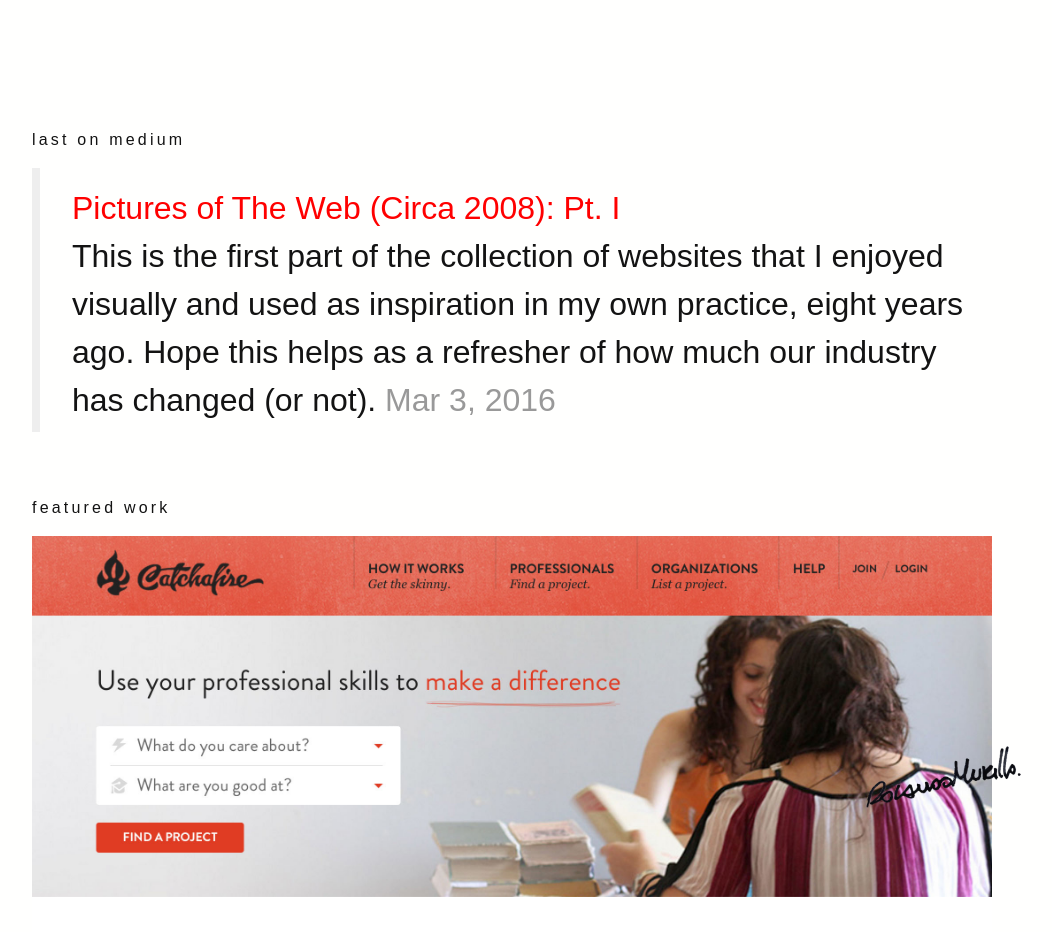
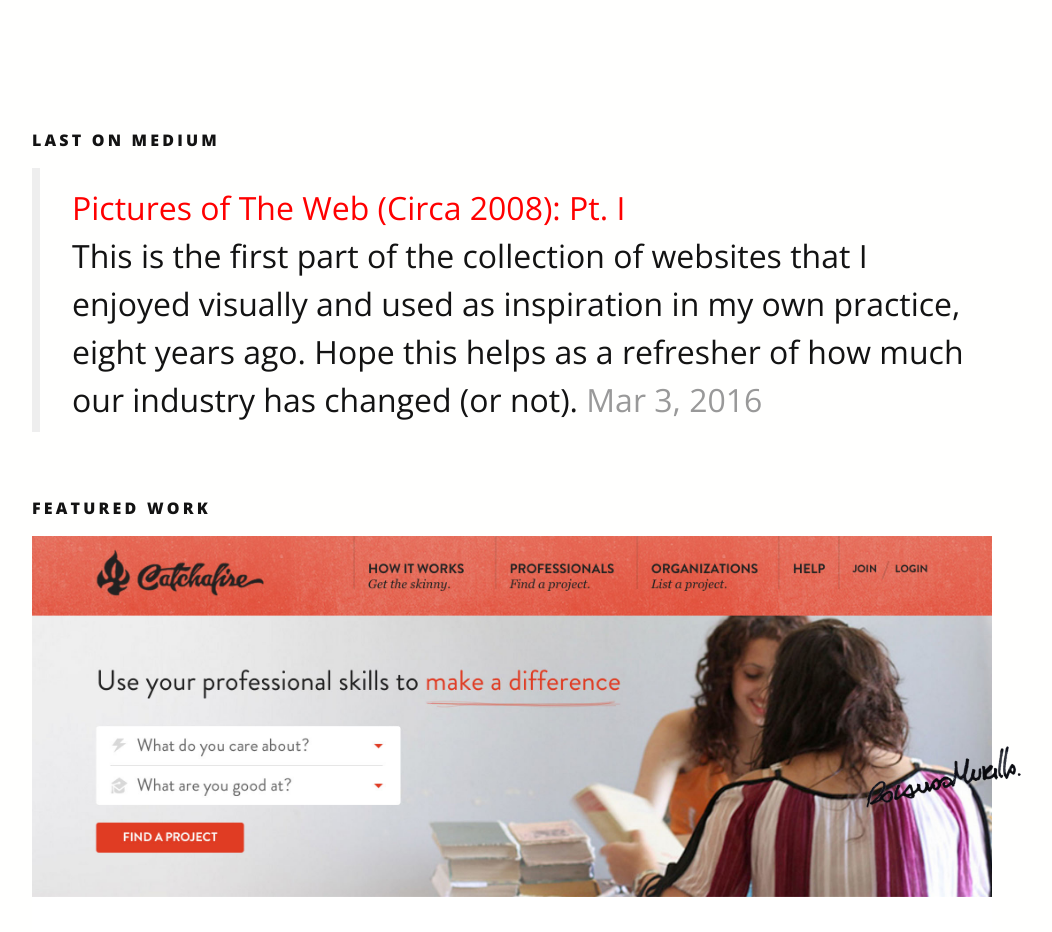
Before and after one commit to rnmp/rnmp.github.io, a Jekyll site: the page built from index.html, in a window 1280 px wide. Shown: the top 932 px of the page, without its empty margins (128-1180 px from the left). Built offline with Jekyll 4.4.1, drawn with Linux system fonts in a browser that asks for light colours; some web fonts are replaced; comment, search, counter and statistics services are not loaded.

Commit message:
replace fonts

```diff
--- a/_includes/head.html
+++ b/_includes/head.html
@@ -1,11 +1,11 @@
 <head>
 	<meta charset="utf-8" />
 	<meta name="description" content="{{ site.description }}" />
-	<meta name="viewport" content="initial-scale=1.0, user-scalable=no">
+	<meta name="viewport" content="initial-scale=1.0, user-scalable=no" />
 	<title>{% if page.title %}{{ page.title }}{% else %}{{ site.title }}{% endif %}</title>
-	<link rel="stylesheet" href="//cloud.typography.com/6394892/650528/css/fonts.css" />
-	<link rel="stylesheet" href="{{ "/site.css" | prepend: site.baseurl }}">
-	<link rel="canonical" href="{{ page.url | replace:'index.html','' | prepend: site.baseurl | prepend: site.url }}">
+	<link href="https://fonts.googleapis.com/css?family=Open+Sans:300,800" rel="stylesheet" type="text/css" />
+	<link rel="stylesheet" href="{{ "/site.css" | prepend: site.baseurl }}" />
+	<link rel="canonical" href="{{ page.url | replace:'index.html','' | prepend: site.baseurl | prepend: site.url }}" />
 	<script>
 		(function(i,s,o,g,r,a,m){i['GoogleAnalyticsObject']=r;i[r]=i[r]||function(){
 		(i[r].q=i[r].q||[]).push(arguments)},i[r].l=1*new Date();a=s.createElement(o),
@@ -18,7 +18,7 @@
 	<script src="//cdnjs.cloudflare.com/ajax/libs/fastclick/0.6.11/fastclick.min.js"></script>
 	<script>
 		window.addEventListener('load', function() {
-		FastClick.attach(document.body);
+			FastClick.attach(document.body);
 		}, false);
 	</script>
 </head>
--- a/site.css
+++ b/site.css
@@ -18,9 +18,8 @@
 }
 
 body {
-	font: 200 16pt/1.5 'Ideal Sans SSm A', 'Ideal Sans SSm B', sans-serif;
+	font: 300 16pt/1.5 'Open Sans', sans-serif;
 	font-style: normal;
-	font-weight: 200;
 	background: #fffffe;
 	color: #131313;
 }
@@ -55,12 +54,11 @@
 
 .major-section > h1 {
 	margin-bottom: 1em;
-	font-family: 'Knockout 54 A', 'Knockout 54 B', sans-serif;
-	font-weight: 400;
 	font-style: normal;
+	font-weight: 800;
 	font-size: .5em;
 	letter-spacing: .2em;
-	text-transform: lowercase;
+	text-transform: uppercase;
 }
 
 .hidden {
```
